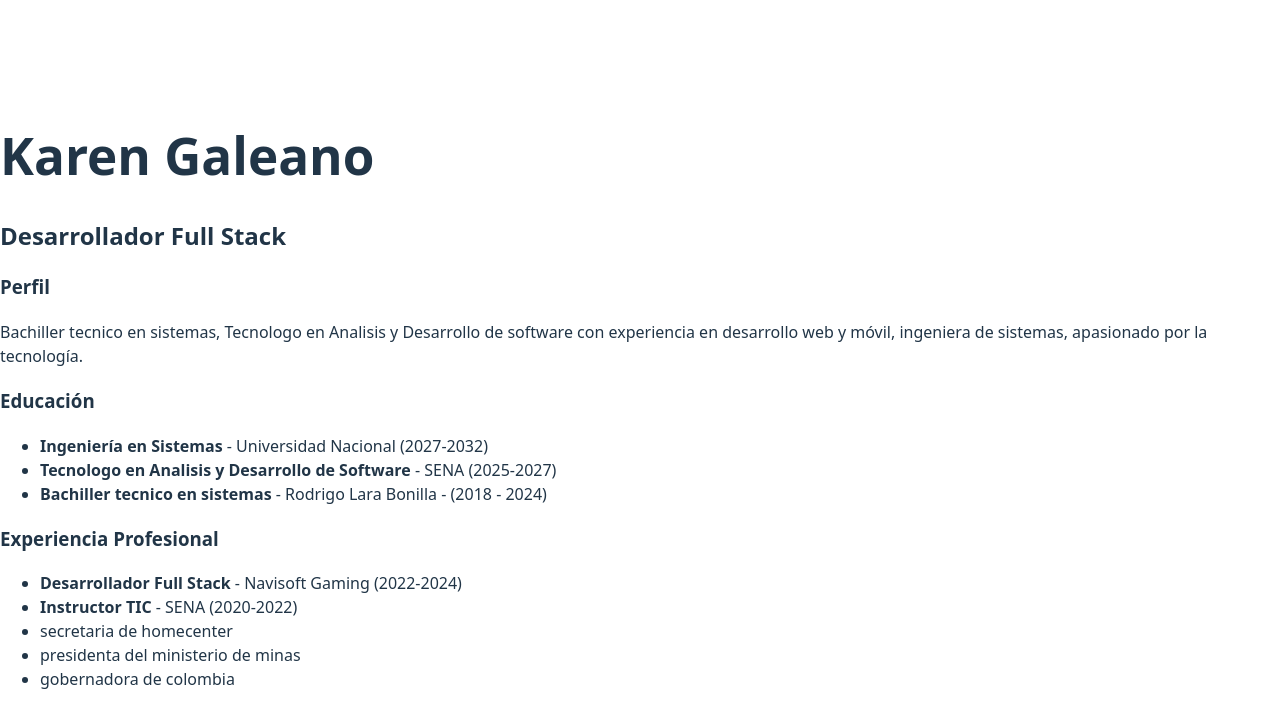
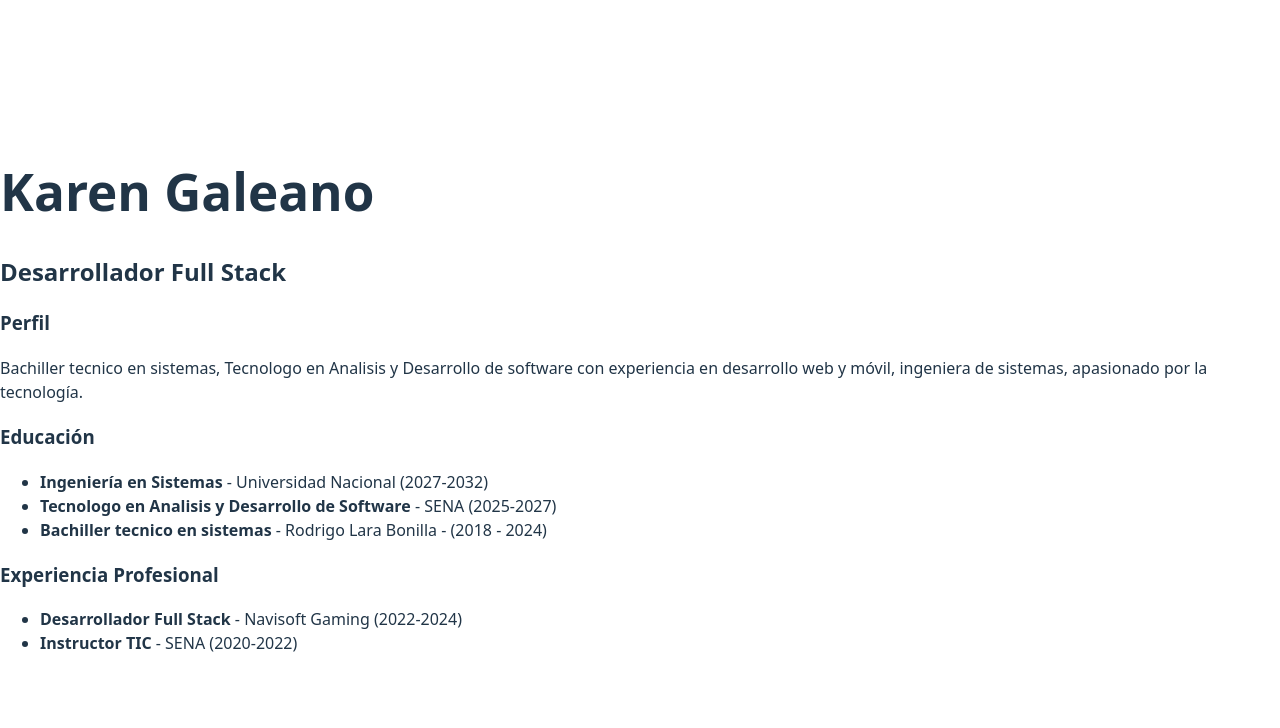
Before and after one commit to KarenGaleano123/cv-react-karen-galeano, a React (Vite) app in the folder cv-react-karen-galeano/: page / in a window 1280 px wide. Shown: the top 728 px of the page. Built offline with nearby package versions, Linux system fonts and the light colour scheme.

Commit message:
componente experiencia actualizado

```diff
--- a/cv-react-karen-galeano/src/components/ Experiencia.jsx
+++ b/cv-react-karen-galeano/src/components/ Experiencia.jsx
@@ -1,18 +1,28 @@
 export default function Experiencia() {
+  const experiencia = [
+    { id: 1, puesto: "Desarrollador Full Stack", empresa: "Navisoft Gaming", periodo: "2022-2024" },
+    { id: 2, puesto: "Instructor TIC", empresa: "SENA", periodo: "2020-2022" }
+  ];
+
+  // Renderiza condicionalmente si no hay experiencia
+  if (experiencia.length === 0) {
+    return (
+      <section>
+        <h3>Experiencia Profesional</h3>
+        <p>No se ha registrado experiencia profesional.</p>
+      </section>
+    );
+  }
+
   return (
     <section>
       <h3>Experiencia Profesional</h3>
       <ul>
-        <li>
-          <strong>Desarrollador Full Stack</strong> - Navisoft Gaming
-          (2022-2024)
-        </li>
-        <li>
-          <strong>Instructor TIC</strong> - SENA (2020-2022)
-        </li>
-        <li>secretaria de homecenter</li>
-        <li>presidenta del ministerio de minas</li>
-        <li>gobernadora de colombia</li>
+        {experiencia.map((exp) => (
+          <li key={exp.id}>
+            <strong>{exp.puesto}</strong> - {exp.empresa} ({exp.periodo})
+          </li>
+        ))}
       </ul>
     </section>
   );
```
